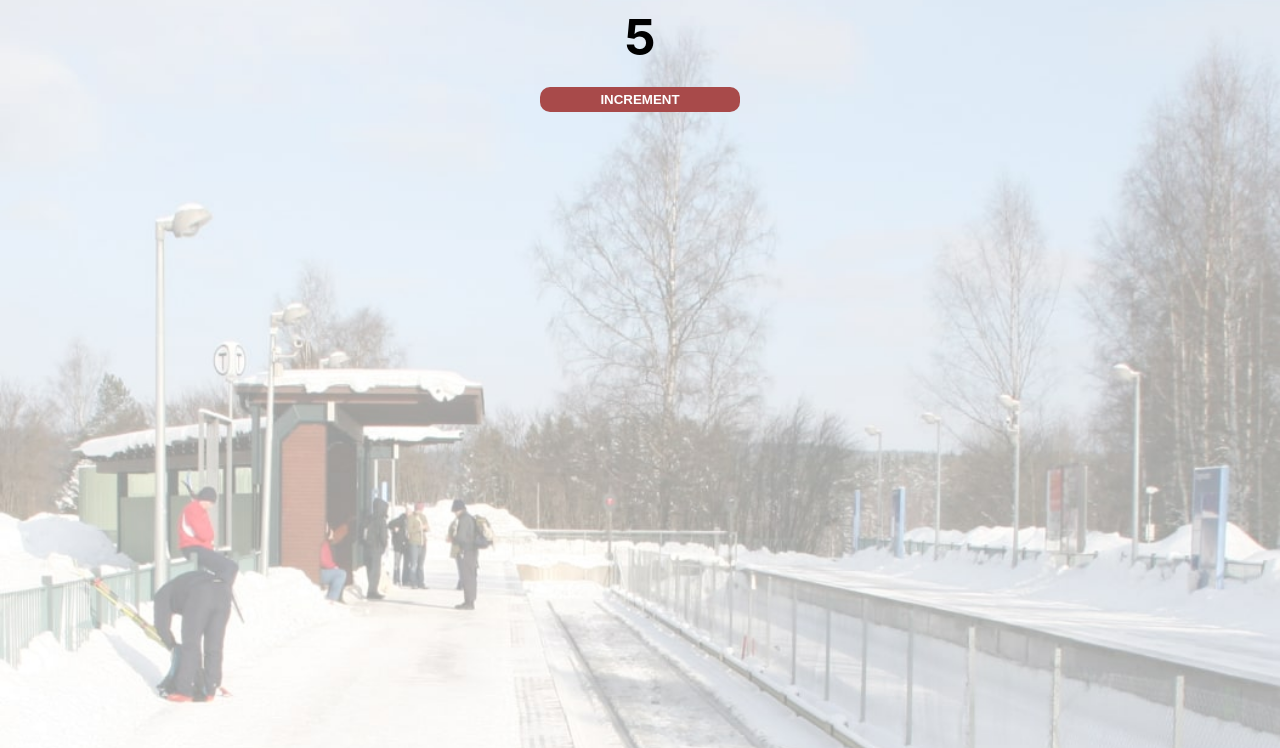
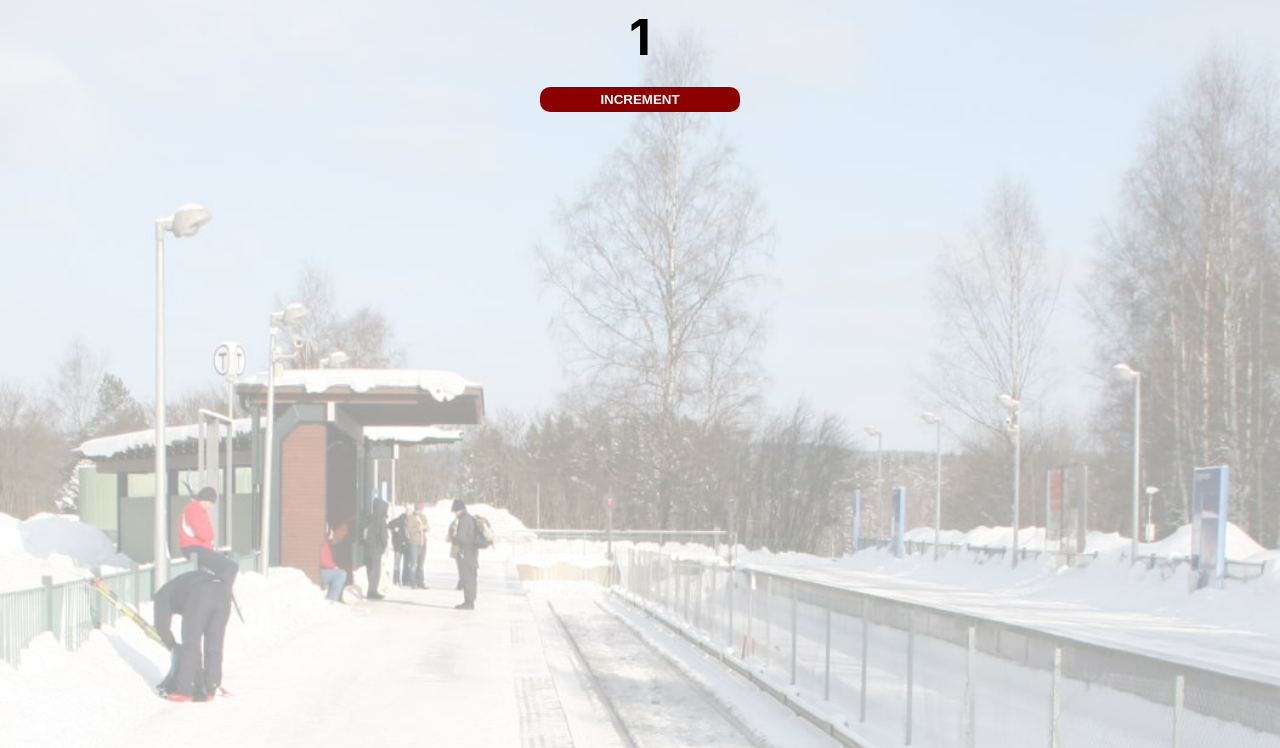
Before and after one commit to bemnetSeifu/PassengerCounterApp, a website built with Vite: page index.html in a window 1280 px wide. Both pictures are taken after a click on the button "INCREMENT". Shown: the part 52-800 px from the top of the page. Built offline with nearby package versions, Linux system fonts and the light colour scheme.

Commit message:
Displaying the count and switching button colors

```diff
--- a/index.css
+++ b/index.css
@@ -19,7 +19,7 @@ h2 {
 
 button {
     font-weight: bold;
-    color: white;
+    color: rgb(255, 255, 255);
     padding-top: 5px;
     padding-bottom: 5px;
     width: 200px;
@@ -28,9 +28,9 @@ button {
 }
 
 #increment-btn {
-    background: rgb(168, 74, 74);
+    background: rgb(139, 0, 0)
 }
 
 #increment-btn:active {
-    background-color: darkred;
+    background-color: rgb(168, 74, 74);
 }
--- a/index.html
+++ b/index.html
@@ -5,7 +5,7 @@
     <body>
         <h1>People entered:</h1>
         <h2 id="count-el">0</h2>
-        <button id="increment-btn">INCREMENT</button>
+        <button id="increment-btn" onclick="increment()">INCREMENT</button>
         <script src="index.js"></script>
     </body>
 </html>
--- a/index.js
+++ b/index.js
@@ -1 +1,11 @@
-document.getElementById("count-el").innerText = 5
+
+let countEl = document.getElementById("count-el") // pass in arguments
+
+console.log(countEl)
+
+let count = 0
+
+function increment() {
+    count = count + 1
+    countEl.innerText = count
+}
```
